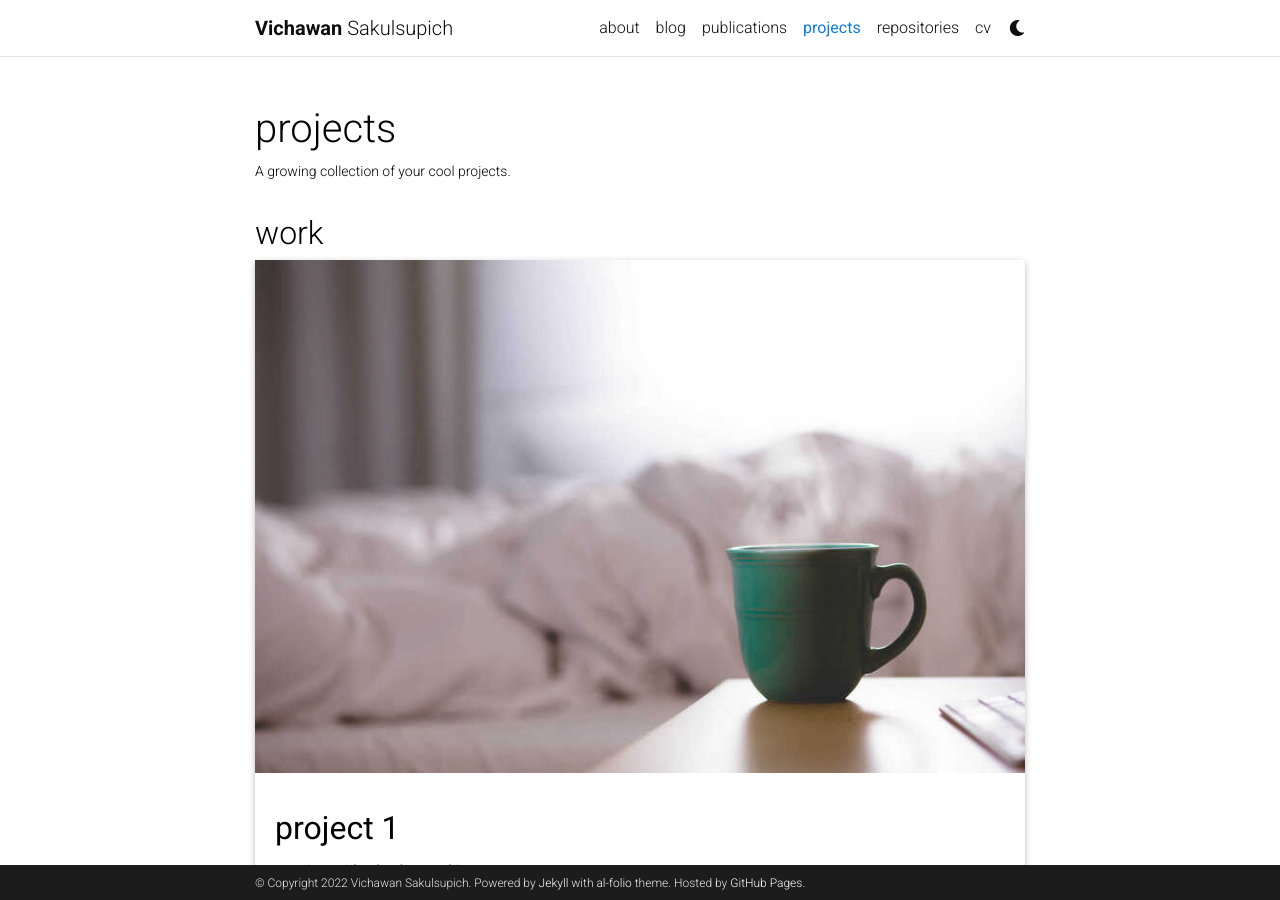
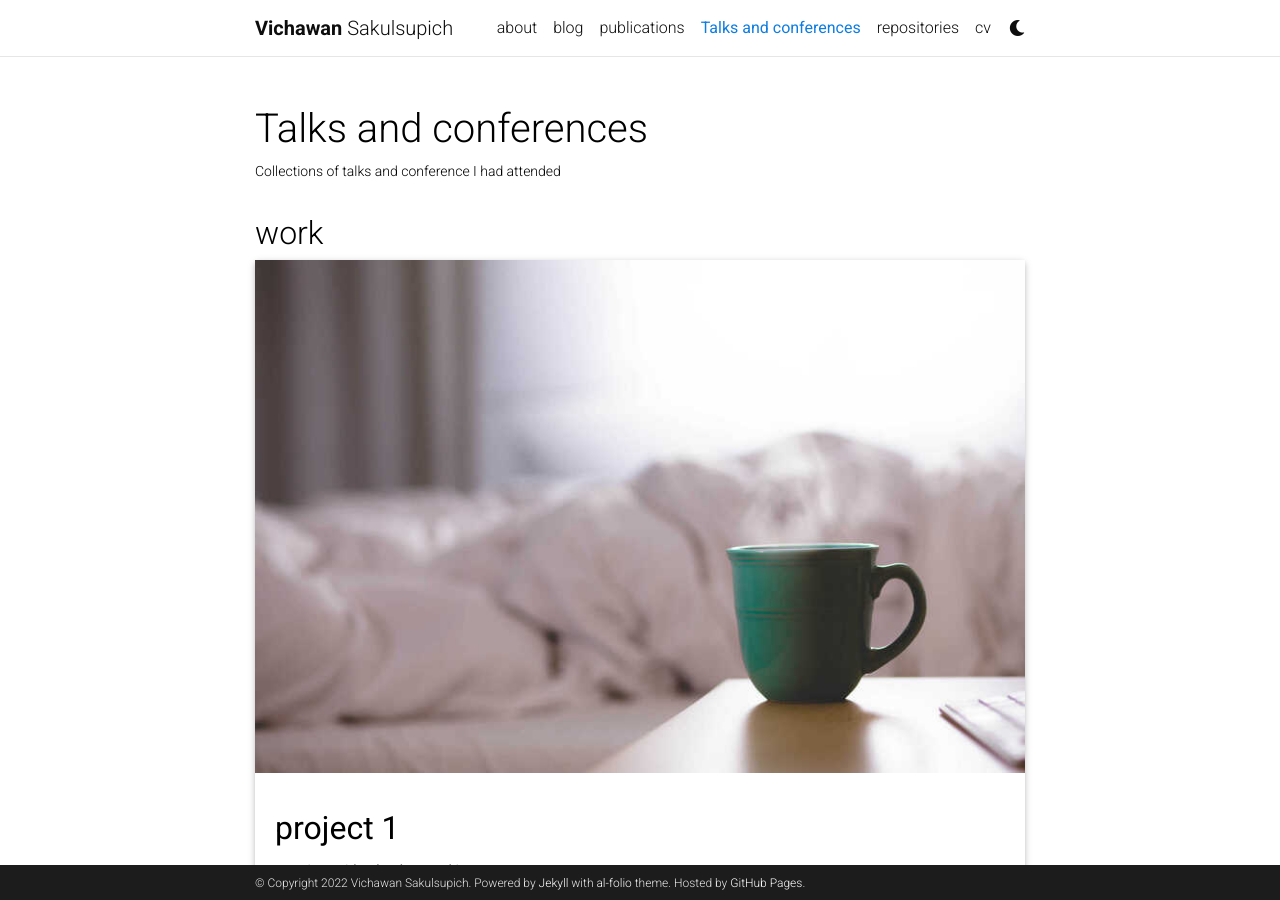
Before and after one commit to vichawans/vichawans.github.io, a Jekyll site: the page built from _pages/talks.md, in a window 1280 px wide and 900 px high. Built offline with Jekyll 4.4.1, drawn with Linux system fonts in a browser that asks for light colours; full-size pictures stand in for the smaller copies a plugin makes; comment, search, counter and statistics services are not loaded; a style sheet for code colours, icons or effects is not loaded.

Commit message:
Update talks.md

```diff
--- a/_pages/talks.md
+++ b/_pages/talks.md
@@ -1,8 +1,8 @@
 ---
 layout: page
-title: projects
-permalink: /projects/
-description: A growing collection of your cool projects.
+title: Talks and conferences
+permalink: /talks/
+description: Collections of talks and conference I had attended
 nav: true
 nav_order: 2
 display_categories: [work, fun]
@@ -10,7 +10,7 @@ horizontal: false
 ---
 
 <!-- pages/projects.md -->
-<div class="Talks">
+<div class="project">
 {%- if site.enable_project_categories and page.display_categories %}
   <!-- Display categorized projects -->
   {%- for category in page.display_categories %}
```
